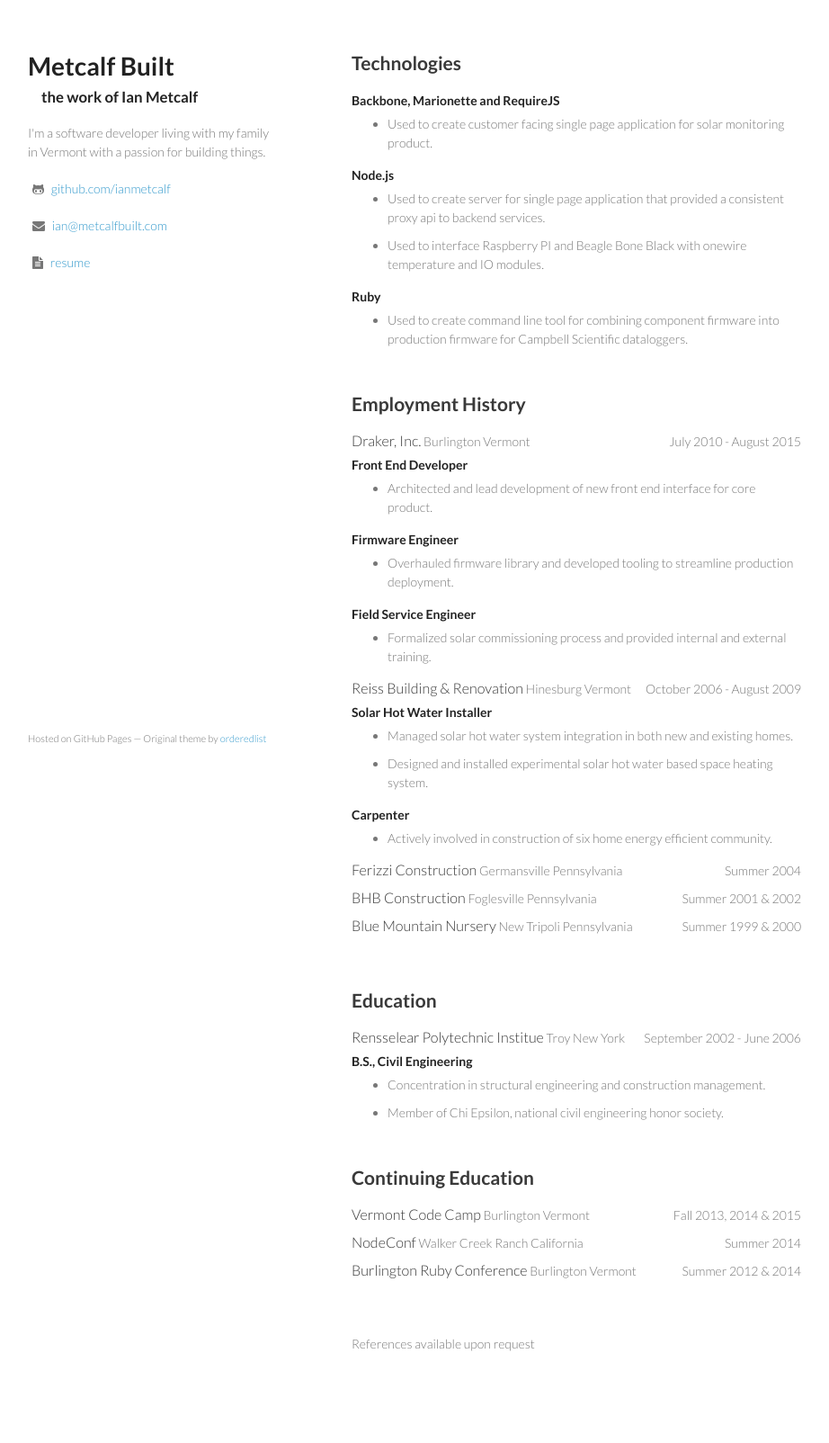
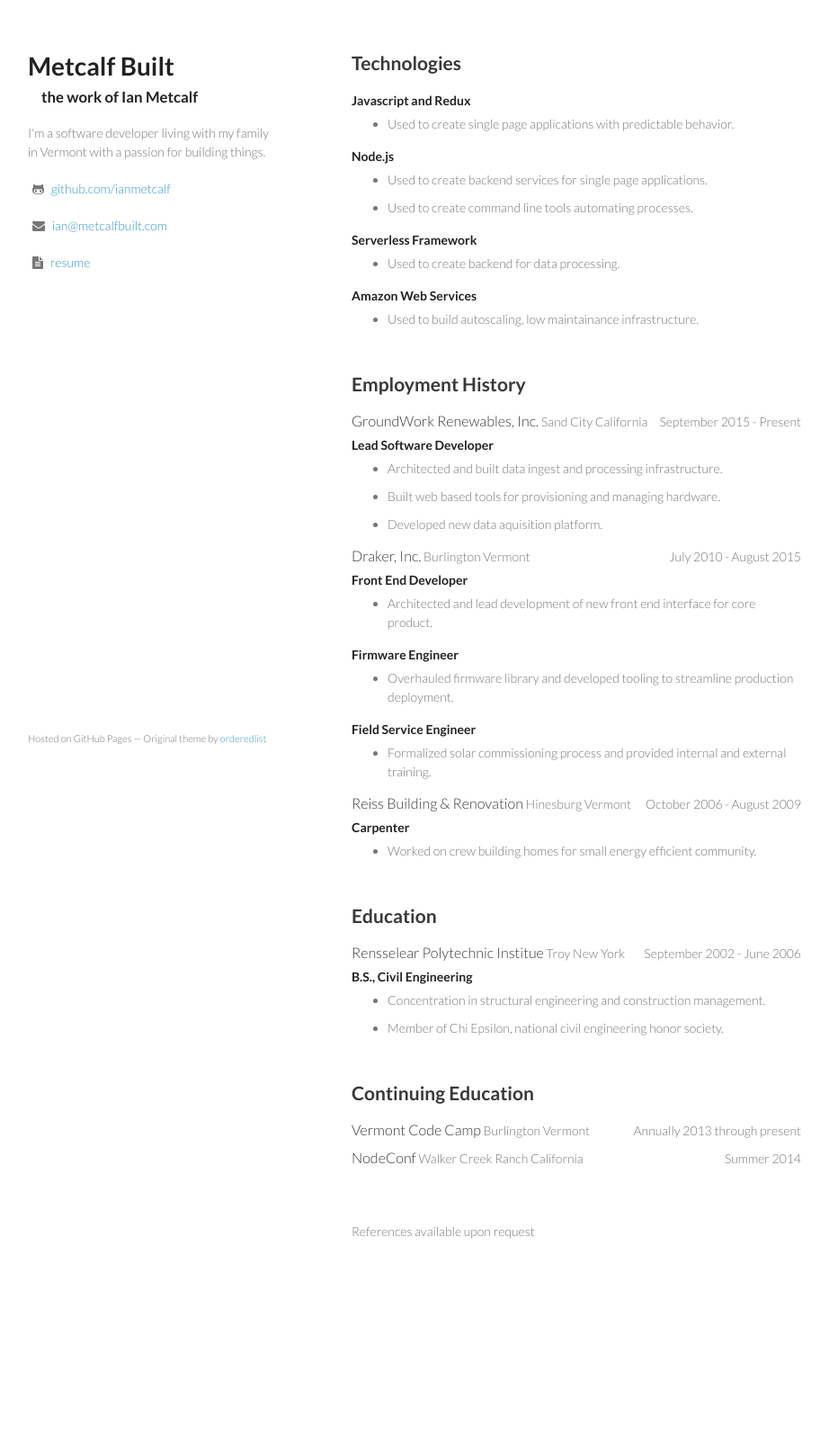
Before and after one commit to ianmetcalf/ianmetcalf.github.io, a Jekyll site: the page built from resume.html, in a window 1280 px wide. Shown: the whole page at 90% size, without its empty margins (179-1101 px from the left). Built offline with Jekyll 4.4.1, drawn with Linux system fonts in a browser that asks for light colours; nearby versions of some CDN libraries; after the commit the page ends 1479 px from its top, so only the background shows below that.

Commit message:
Updated resume

```diff
--- a/_data/resume.json
+++ b/_data/resume.json
@@ -6,22 +6,28 @@
       "id": "technologies",
       "list": [
         {
-          "name": "Backbone, Marionette and RequireJS",
+          "name": "Javascript and Redux",
           "bullets": [
-            "Used to create customer facing single page application for solar monitoring product."
+            "Used to create single page applications with predictable behavior."
           ]
         },
         {
           "name": "Node.js",
           "bullets": [
-            "Used to create server for single page application that provided a consistent proxy api to backend services.",
-            "Used to interface Raspberry PI and Beagle Bone Black with onewire temperature and IO modules."
+            "Used to create backend services for single page applications.",
+            "Used to create command line tools automating processes."
           ]
         },
         {
-          "name": "Ruby",
+          "name": "Serverless Framework",
           "bullets": [
-            "Used to create command line tool for combining component firmware into production firmware for Campbell Scientific dataloggers."
+            "Used to create backend for data processing."
+          ]
+        },
+        {
+          "name": "Amazon Web Services",
+          "bullets": [
+            "Used to build autoscaling, low maintainance infrastructure."
           ]
         }
       ]
@@ -30,6 +36,21 @@
       "name": "Employment History",
       "id": "employment",
       "list": [
+        {
+          "org": "GroundWork Renewables, Inc.",
+          "location": "Sand City California",
+          "when": "September 2015 - Present",
+          "roles": [
+            {
+              "name": "Lead Software Developer",
+              "bullets": [
+                "Architected and built data ingest and processing infrastructure.",
+                "Built web based tools for provisioning and managing hardware.",
+                "Developed new data aquisition platform."
+              ]
+            }
+          ]
+        },
         {
           "org": "Draker, Inc.",
           "location": "Burlington Vermont",
@@ -61,34 +82,12 @@
           "when": "October 2006 - August 2009",
           "roles": [
             {
-              "name": "Solar Hot Water Installer",
-              "bullets": [
-                "Managed solar hot water system integration in both new and existing homes.",
-                "Designed and installed experimental solar hot water based space heating system."
-              ]
-            },
-            {
               "name": "Carpenter",
               "bullets": [
-                "Actively involved in construction of six home energy efficient community."
+                "Worked on crew building homes for small energy efficient community."
               ]
             }
           ]
-        },
-        {
-          "org": "Ferizzi Construction",
-          "location": "Germansville Pennsylvania",
-          "when": "Summer 2004"
-        },
-        {
-          "org": "BHB Construction",
-          "location": "Foglesville Pennsylvania",
-          "when": "Summer 2001 & 2002"
-        },
-        {
-          "org": "Blue Mountain Nursery",
-          "location": "New Tripoli Pennsylvania",
-          "when": "Summer 1999 & 2000"
         }
       ]
     },
@@ -121,17 +120,12 @@
         {
           "org": "Vermont Code Camp",
           "location": "Burlington Vermont",
-          "when": "Fall 2013, 2014 & 2015"
+          "when": "Annually 2013 through present"
         },
         {
           "org": "NodeConf",
           "location": "Walker Creek Ranch California",
           "when": "Summer 2014"
-        },
-        {
-          "org": "Burlington Ruby Conference",
-          "location": "Burlington Vermont",
-          "when": "Summer 2012 & 2014"
         }
       ]
     }
```
